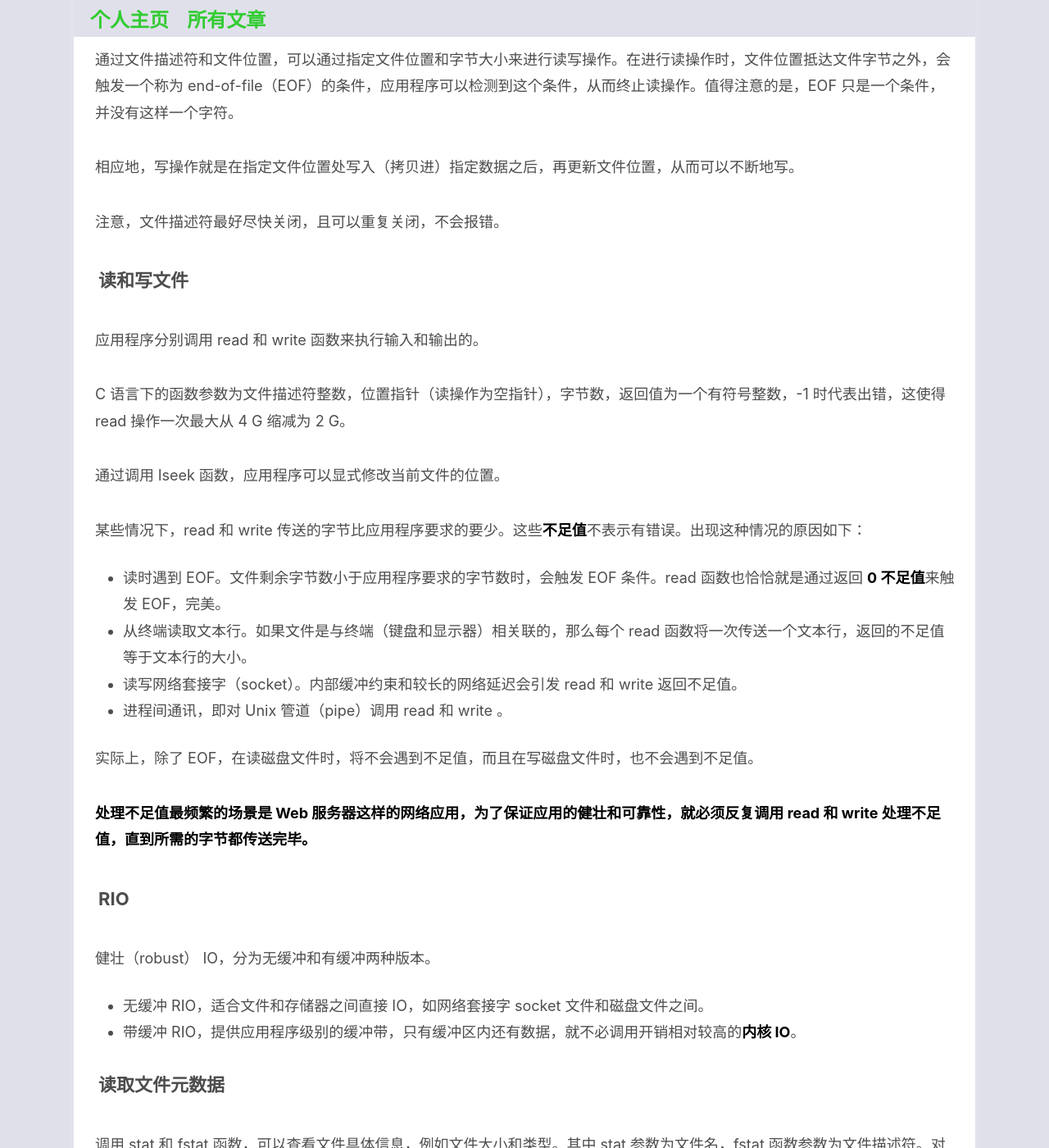
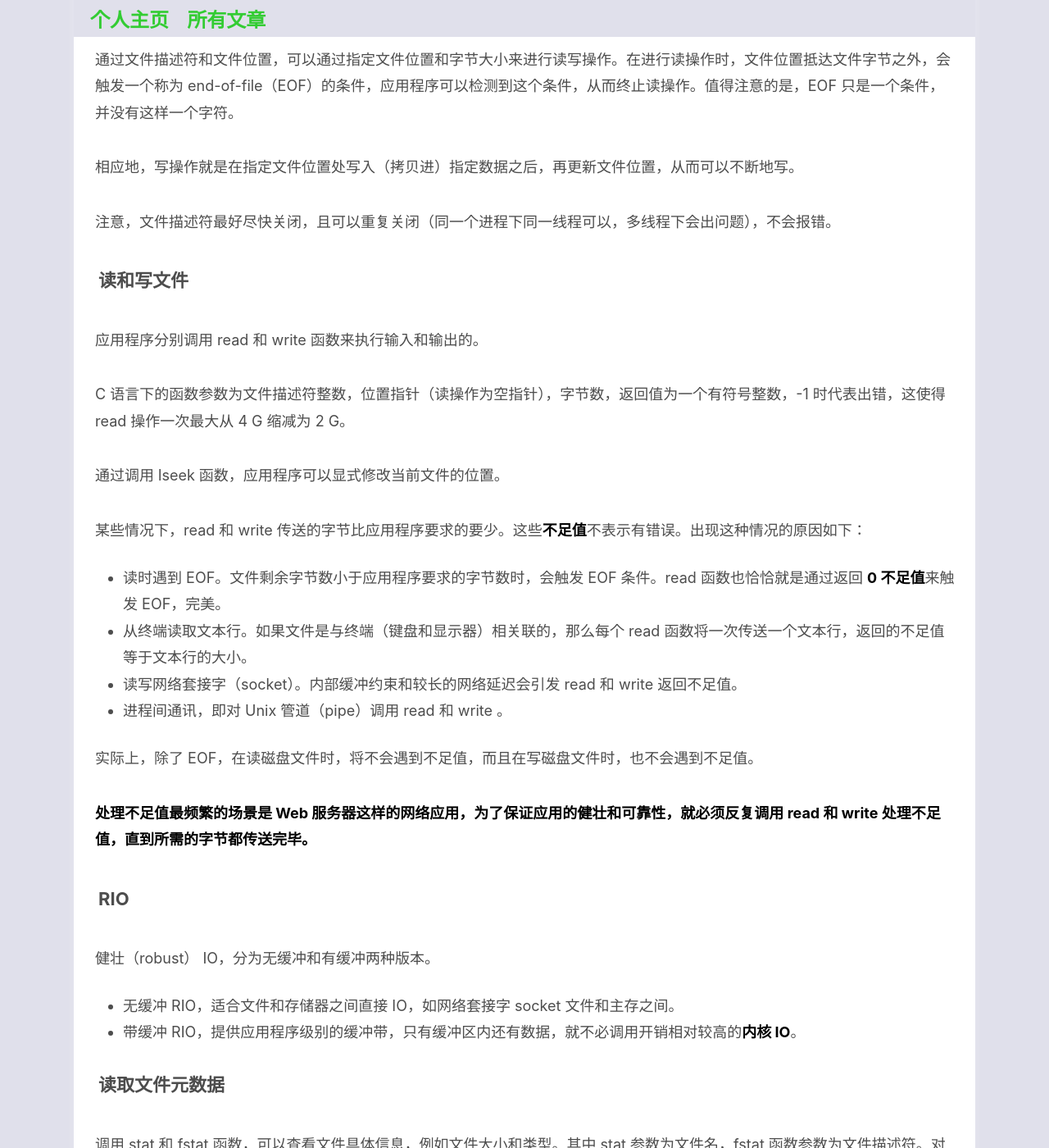
Before and after one commit to xxleyi/xxleyi.github.io, a Jekyll site: the page built from _posts/2017-10-17-在三个层级上完整理解 IO.md, in a window 1280 px wide and 1400 px high, scrolled down 1051 px. Shown: the whole window at 82% size. Built offline with Jekyll 4.4.1, drawn with Linux system fonts in a browser that asks for light colours; some of the changed text lies outside the part shown.

Commit message:
update a new blog.

```diff
--- a/_posts/2017-10-17-在三个层级上完整理解 IO.md
+++ b/_posts/2017-10-17-在三个层级上完整理解 IO.md
@@ -32,7 +32,7 @@ IO 在计算机中的意思是「输入和输出：Input 和 Output」，具体
 
 相应地，写操作就是在指定文件位置处写入（拷贝进）指定数据之后，再更新文件位置，从而可以不断地写。
 
-注意，文件描述符最好尽快关闭，且可以重复关闭，不会报错。
+注意，文件描述符最好尽快关闭，且可以重复关闭（同一个进程下同一线程可以，多线程下会出问题），不会报错。
 
 ## 读和写文件
 
@@ -58,7 +58,7 @@ G 缩减为 2 G。
 
 健壮（robust） IO，分为无缓冲和有缓冲两种版本。
 
-- 无缓冲 RIO，适合文件和存储器之间直接 IO，如网络套接字 socket 文件和磁盘文件之间。
+- 无缓冲 RIO，适合文件和存储器之间直接 IO，如网络套接字 socket 文件和主存之间。
 - 带缓冲 RIO，提供应用程序级别的缓冲带，只有缓冲区内还有数据，就不必调用开销相对较高的**内核 IO**。
 
 ## 读取文件元数据
```
Also changed, not shown: other parts of _posts/2017-10-17-在三个层级上完整理解 IO.md (+1 -1 lines).
